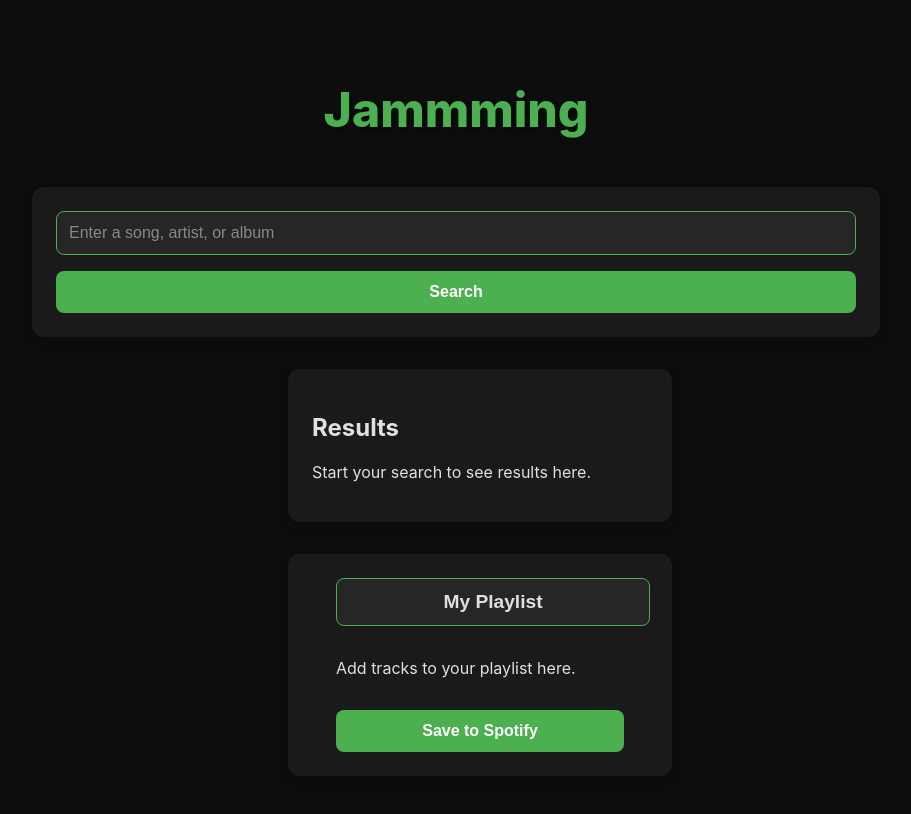
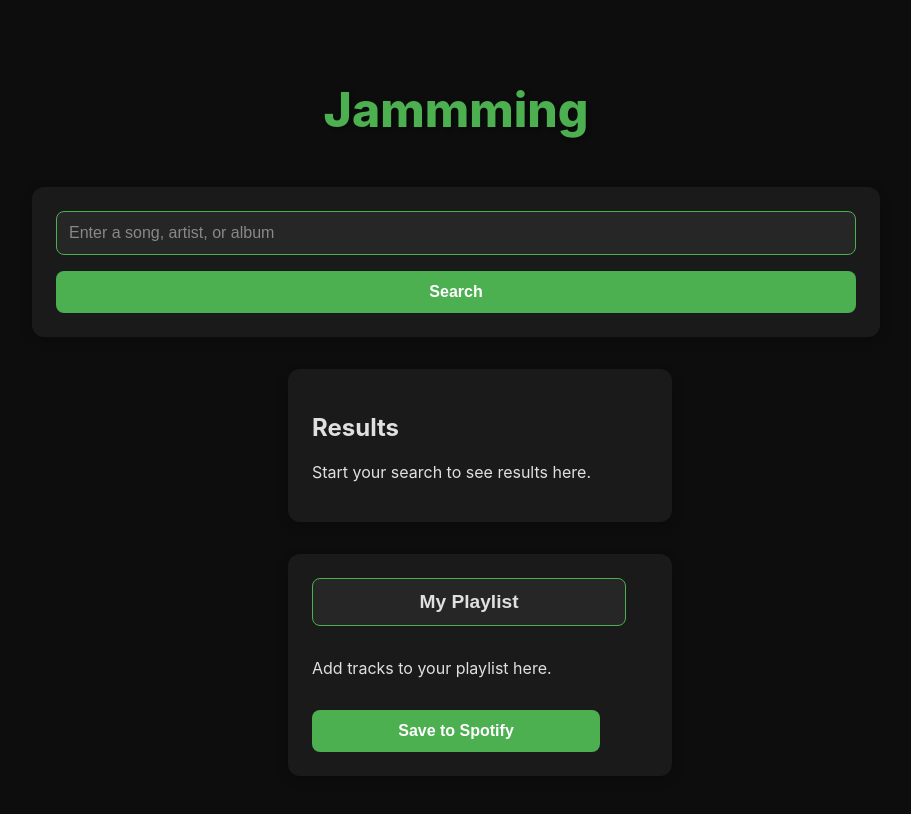
Before and after one commit to Jacinto488/Jammming_Project, a React (Create React App) app: page / in a window 1280 px wide. Shown: the top 814 px of the page, without its empty margins (184-1095 px from the left). Built offline with nearby package versions, Linux system fonts and the light colour scheme.

Commit message:
Playlist center rows

```diff
--- a/src/styles.css
+++ b/src/styles.css
@@ -55,8 +55,9 @@ body {
 
 .App-playlist {
   display: flex;
-  flex-direction: column;
+  flex-direction: row;
   align-items: center;
+  align-content: center;
 }
 
 .App-search-input {
```
Also changed, not shown: 6 other files (tests, documents, lock files or other folders).
